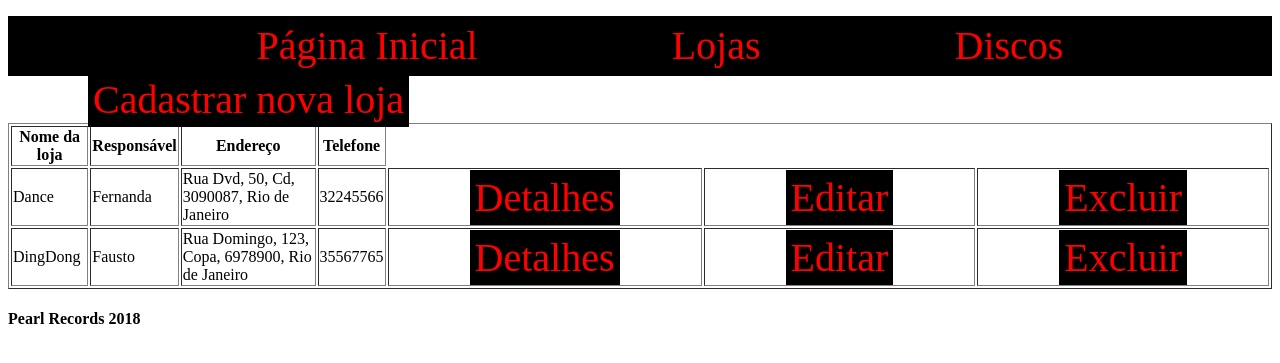
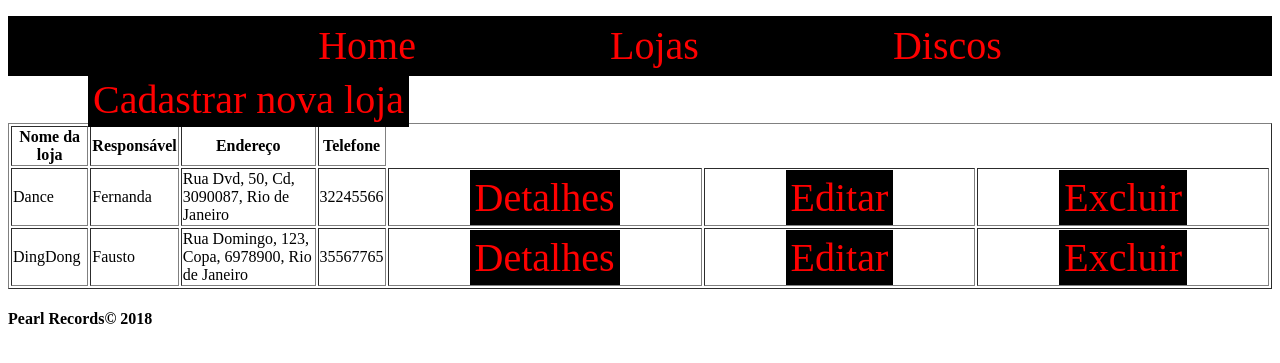
Before and after one commit to vitor-mafra/sistema-web-trainee-ijunior, a PHP site: page /listarLojas.php in a window 1280 px wide. Shown: the top 363 px of the page. Run offline with PHP 8.4, Linux system fonts and the light colour scheme; data comes from the database, SQL or seed files in the repository.

Commit message:
Update listarLojas.php

```diff
--- a/listarLojas.php
+++ b/listarLojas.php
@@ -10,14 +10,14 @@ $lojas = $banco_loja->listarLojas();
 <html>
     <meta charset="UTF-8">
     <head>
-            <title>Lojas</title>
+           <title>Lojas - Pearl Records© 2018</title>
            <link rel="stylesheet" type="text/css" href="Menu.css">
     </head>
     <body>
         <header>
             <nav class="menu">
                 <ul>
-                    <li><a href = "index.php">Página Inicial</a></li>
+                    <li><a href = "index.php">Home</a></li>
                     <li><a href = "listarLojas.php">Lojas</a></li>
                     <li><a href = "listarDiscos.php">Discos</a></li>
                 </ul>
@@ -61,7 +61,7 @@ $lojas = $banco_loja->listarLojas();
 
 
         <footer>
-            <h4>Pearl Records 2018</h4>
+            <h4>Pearl Records© 2018</h4>
         </footer>
     </body>
 </html>
```
